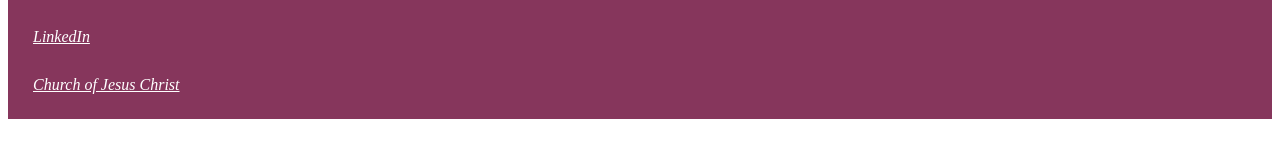
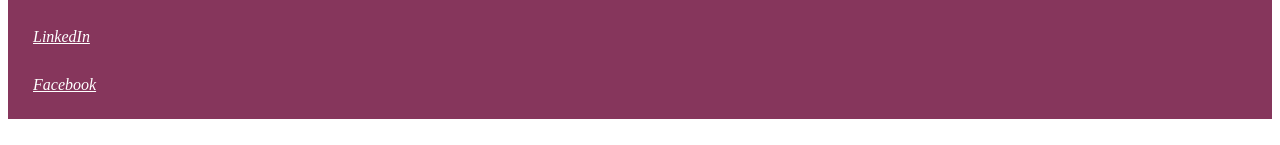
Before and after one commit to NatashadeLima/wdd130, a plain HTML site: page index.html in a window 1280 px wide. Shown: the part 149-294 px from the top of the page. Drawn offline with Linux system fonts and the light colour scheme.

Commit message:
wireframe

```diff
--- a/index.html
+++ b/index.html
@@ -15,7 +15,7 @@
             <a href="wwr/">Rafting Website</a>
             <a href="wwr/site-plan-rafting.html">Rafting Site Plan</a>
             <a href="https://www.linkedin.com/feed/">LinkedIn</a>
-            <a href="https://www.churchofjesuschrist.org/?lang=eng">Church of Jesus Christ</a>
+            <a href="https://facebook.com">Facebook</a>
             </nav>
         </header>
         <main>
--- a/styles/styles.css
+++ b/styles/styles.css
@@ -40,6 +40,7 @@ aside p {
 
 }
 
+
 main {
   max-width: 840px;
 
```
